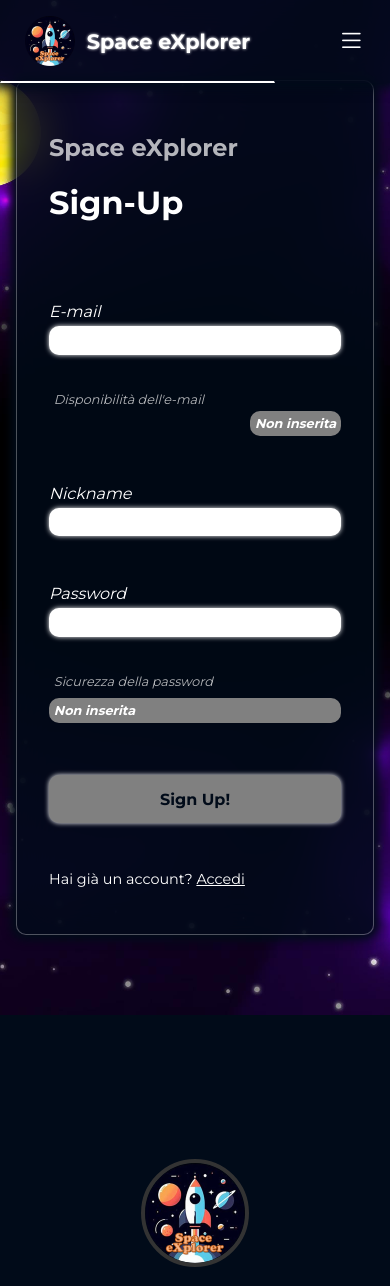
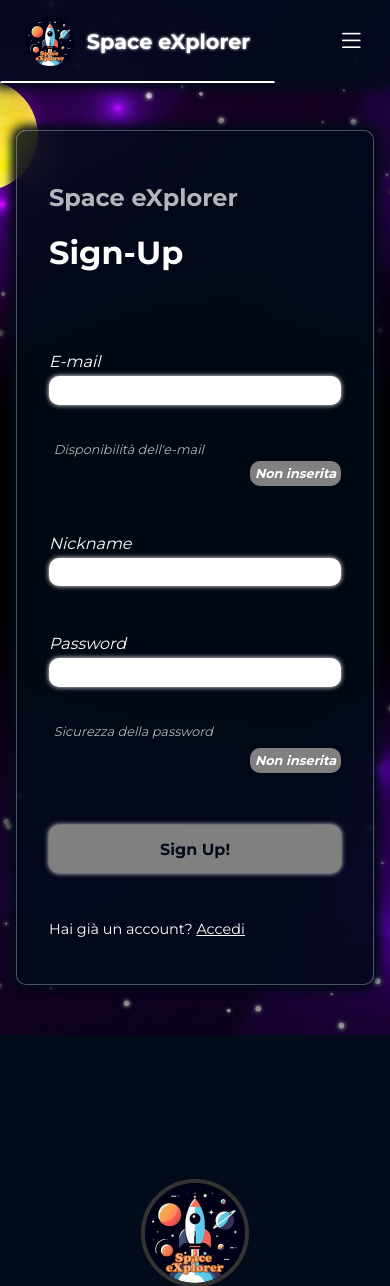
Before and after one commit to luca-software-developer/Space-eXplorer, a PHP site: page /login.php in a window 390 px wide. Shown: the top 1286 px of the page. Run offline with PHP 8.4, Linux system fonts and the light colour scheme.

Commit message:
Modifiche Log-In

```diff
--- a/css/login.css
+++ b/css/login.css
@@ -18,7 +18,8 @@
 }
 
 #login-form-container {
-    margin-block: 80px;
+    margin-top: 130px;
+    margin-bottom: 50px;
     margin-inline: 1rem;
     width: 80%;
     max-width: 400px;
@@ -111,10 +112,8 @@ input[disabled] {
         flex-direction: column;
     }
 
-    input,
-    #security-badge {
+    input {
         margin-left: initial;
-
     }
 
     #security-badge {
```
